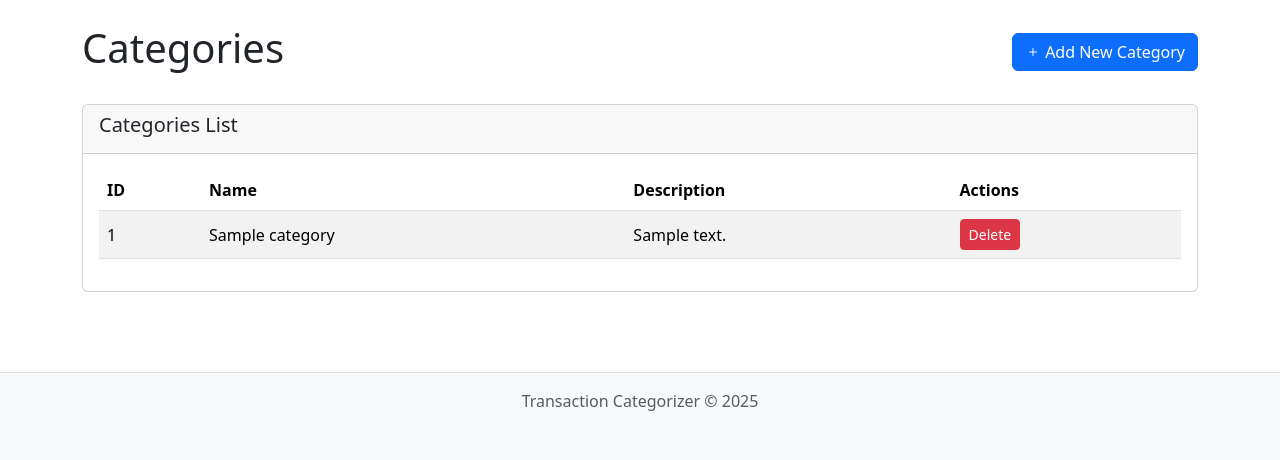
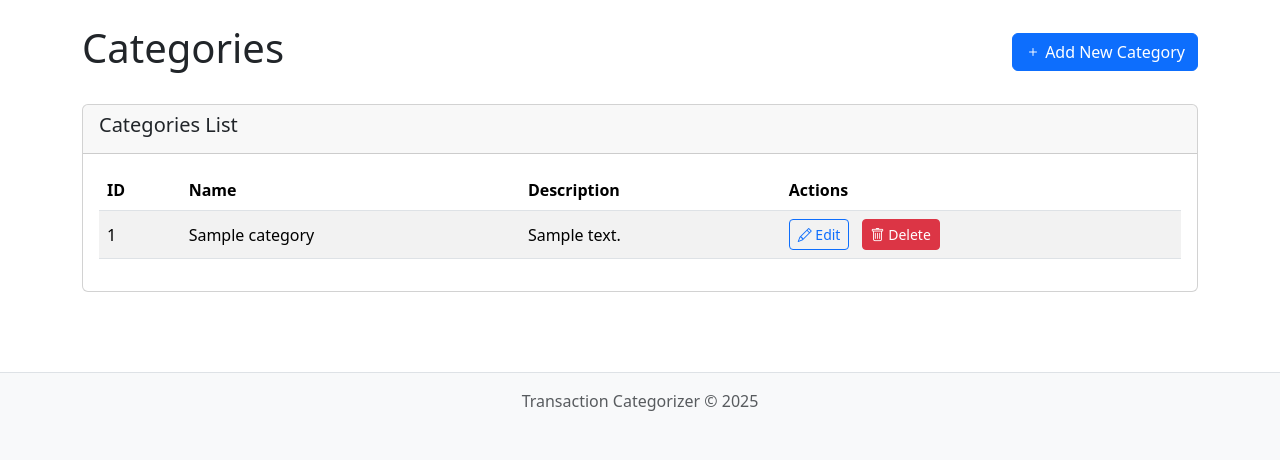
Before and after one commit to develask/organizar_cuenta, a FastAPI app: page /categories in a window 1280 px wide. Shown: the part 88-548 px from the top of the page. Run offline with FastAPI, Linux system fonts and the light colour scheme; tables that the repository leaves empty hold one stand-in row (values such as "Sample post").

Commit message:
Add edit category functionality: implement endpoint and modal for editing categories, including form handling and UI updates

```diff
--- a/app.py
+++ b/app.py
@@ -275,6 +275,22 @@ async def create_category(
     db.insert('categories', {'name': name, 'description': description})
     return RedirectResponse(url="/categories", status_code=303)
 
+@app.post("/categories/{category_id}/edit")
+async def edit_category(
+    category_id: int,
+    name: str = Form(...),
+    description: str = Form(None),
+    db: DatabaseConnection = Depends(get_db)
+):
+    # Update the category
+    db.update(
+        'categories',
+        {'name': name, 'description': description},
+        'id = ?',
+        (category_id,)
+    )
+    return RedirectResponse(url="/categories", status_code=303)
+
 @app.post("/categories/{category_id}/delete")
 async def delete_category(
     category_id: int,
--- a/templates/categories.html
+++ b/templates/categories.html
@@ -61,9 +61,40 @@
                         <td>{{ category.name }}</td>
                         <td>{{ category.description or "-" }}</td>
                         <td>
+                            <button type="button" class="btn btn-sm btn-outline-primary me-2" data-bs-toggle="modal" data-bs-target="#editCategoryModal-{{ category.id }}">
+                                <i class="bi bi-pencil"></i> Edit
+                            </button>
                             <button type="button" class="btn btn-sm btn-danger" data-bs-toggle="modal" data-bs-target="#deleteCategoryModal-{{ category.id }}">
-                                Delete
+                                <i class="bi bi-trash"></i> Delete
                             </button>
+
+                            <!-- Edit Modal -->
+                            <div class="modal fade" id="editCategoryModal-{{ category.id }}" tabindex="-1" aria-hidden="true">
+                                <div class="modal-dialog">
+                                    <div class="modal-content">
+                                        <div class="modal-header">
+                                            <h5 class="modal-title">Edit Category</h5>
+                                            <button type="button" class="btn-close" data-bs-dismiss="modal" aria-label="Close"></button>
+                                        </div>
+                                        <div class="modal-body">
+                                            <form action="/categories/{{ category.id }}/edit" method="post" id="edit-category-form-{{ category.id }}">
+                                                <div class="mb-3">
+                                                    <label for="edit-name-{{ category.id }}" class="form-label">Name</label>
+                                                    <input type="text" class="form-control" id="edit-name-{{ category.id }}" name="name" value="{{ category.name }}" required>
+                                                </div>
+                                                <div class="mb-3">
+                                                    <label for="edit-description-{{ category.id }}" class="form-label">Description</label>
+                                                    <textarea class="form-control" id="edit-description-{{ category.id }}" name="description" rows="3">{{ category.description or "" }}</textarea>
+                                                </div>
+                                            </form>
+                                        </div>
+                                        <div class="modal-footer">
+                                            <button type="button" class="btn btn-secondary" data-bs-dismiss="modal">Cancel</button>
+                                            <button type="submit" form="edit-category-form-{{ category.id }}" class="btn btn-primary">Save Changes</button>
+                                        </div>
+                                    </div>
+                                </div>
+                            </div>
 
                             <!-- Delete Modal -->
                             <div class="modal fade" id="deleteCategoryModal-{{ category.id }}" tabindex="-1" aria-hidden="true">
```
